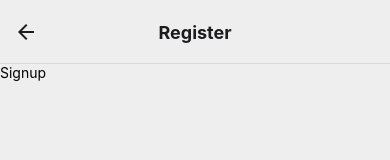
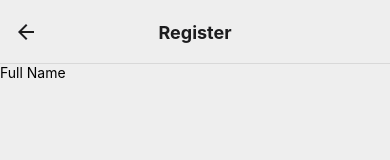
Before and after one commit to khaled-bissani/shelves-tracker, a React Native app in the folder supermarket-frontend/: screen /Register in a window 390 px wide. Shown: the top 160 px of the page. Built offline with nearby package versions, Linux system fonts and the light colour scheme.

Commit message:
Frontend <> Supermarket frontend: adding element inside the text input component

```diff
--- /dev/null
+++ b/supermarket-frontend/src/components/InputField/InputField.js
@@ -0,0 +1,11 @@
+import { View, TextInput } from "react-native";
+
+const InputField = (props) => {
+    return(
+        <View>
+            <TextInput keyboardType={props.type} placeholder={props.placeholder} value={props.value} onChangeText={props.onChange}/>
+        </View>
+    )
+}
+
+export default InputField;
--- a/supermarket-frontend/src/pages/signup/Signup.js
+++ b/supermarket-frontend/src/pages/signup/Signup.js
@@ -1,9 +1,10 @@
 import { Text, View } from "react-native";
+import InputField from "../../components/InputField/InputField";
 
 const Signup = () => {
     return(
         <View>
-            <Text>Signup</Text>
+            <InputField type={"default"} placeholder={"Full Name"}/>
         </View>
     )
 }
```
Also changed, not shown: supermarket-frontend/src/components/TextInput/TextInput.js (deleted, +0 -9 lines).
